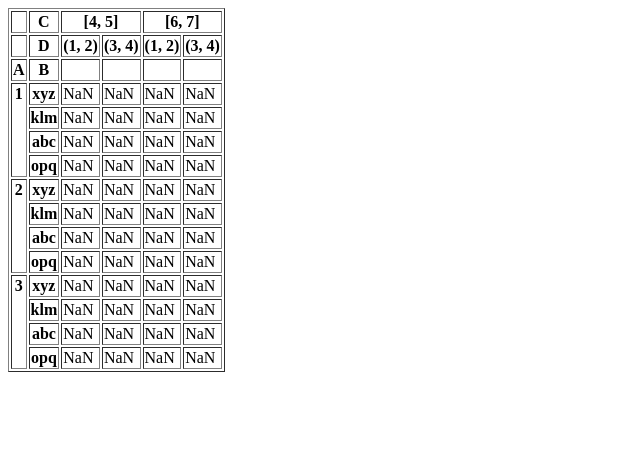
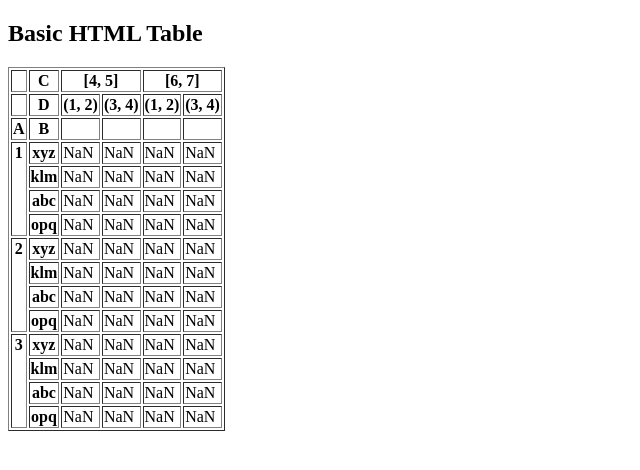
Before and after one commit to markusbkoch/markusbkoch.github.io, a plain HTML site: page table.htm in a window 1280 px wide. Shown: the whole page, without its empty margins (0-640 px from the left). Drawn offline with Linux system fonts and the light colour scheme.

Commit message:
Update table.htm

```diff
--- a/table.htm
+++ b/table.htm
@@ -1,5 +1,10 @@
 <!DOCTYPE html>
-<html><body><table border="1" class="dataframe">
+<html>
+<body>
+
+<h2>Basic HTML Table</h2>
+
+<table border="1" class="dataframe">
   <thead>
     <tr>
       <th></th>
@@ -114,4 +119,5 @@
     </tr>
   </tbody>
 </table>
-</body></html>
+</body>
+</html>
```
